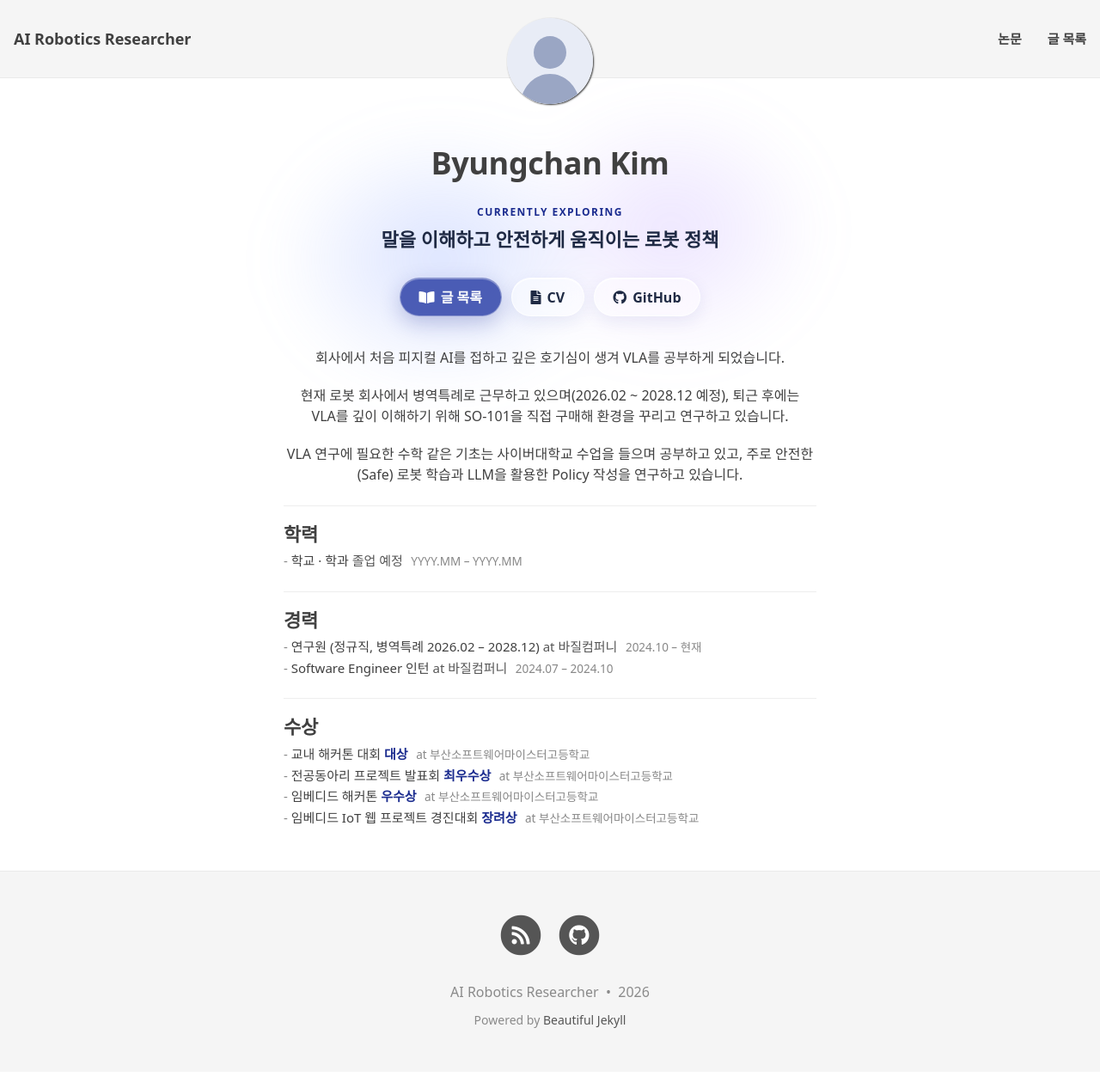
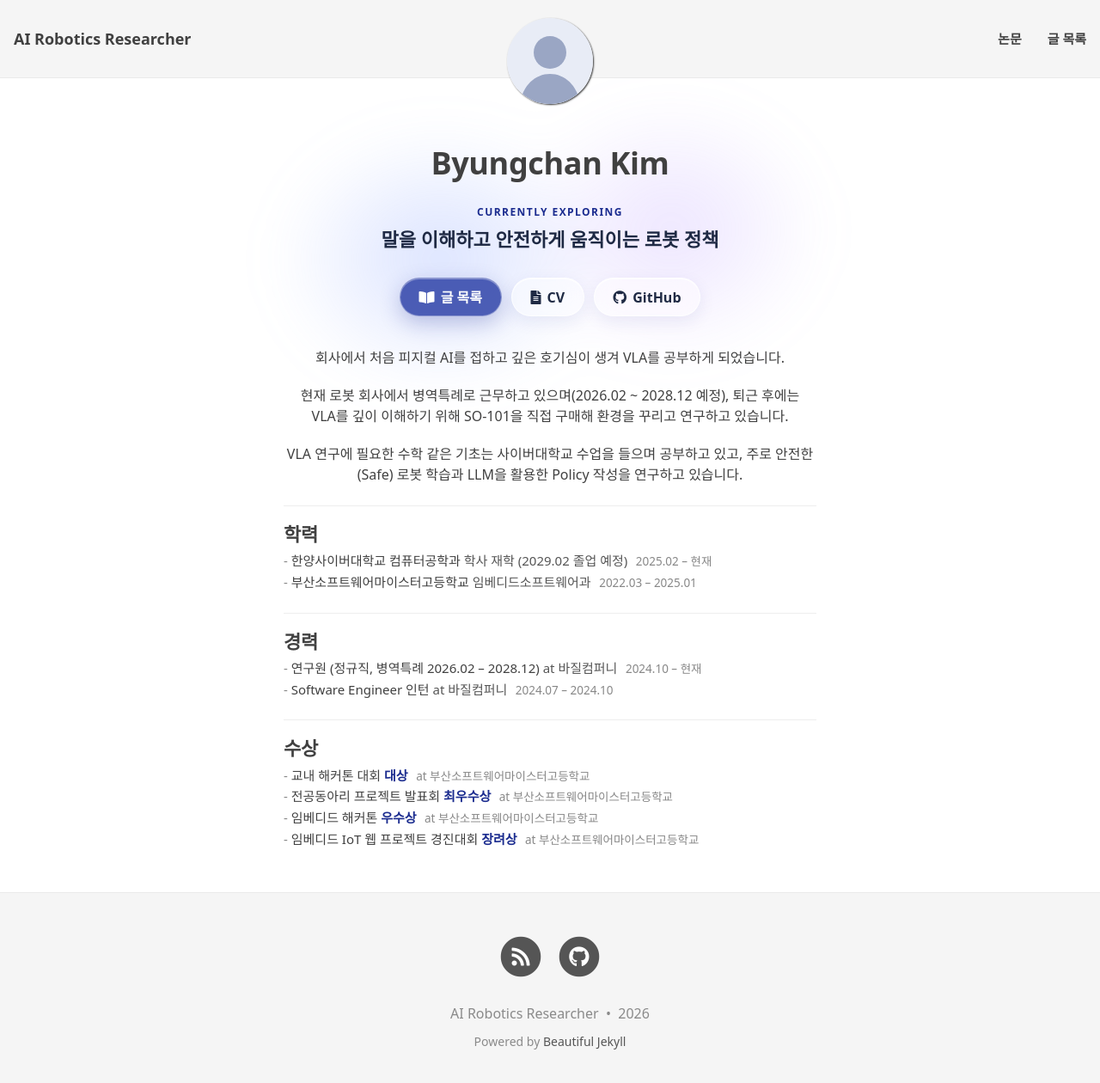
Before and after one commit to chanyee725/chanyee725, a Jekyll site: the page built from index.html, in a window 1280 px wide and 1272 px high. Shown: the top 1260 px of the window at 86% size. Built offline with Jekyll 4.4.1, drawn with Linux system fonts in a browser that asks for light colours; nearby versions of some CDN libraries; some web fonts are replaced; the list of posts is cut into pages by our own code.

Commit message:
docs: add education

```diff
--- a/_data/profile.yml
+++ b/_data/profile.yml
@@ -36,9 +36,12 @@ certifications:
 # ── 학력은 첫 화면과 CV 페이지에, 어학은 CV 페이지에만 나온다 ──
 # education: period(기간), title(학교·학과), note(상태 등)
 education:
-  - period: YYYY.MM – YYYY.MM
-    title: 학교 · 학과
-    note: 졸업 예정
+  - period: 2025.02 – 현재
+    title: 한양사이버대학교 컴퓨터공학과
+    note: 학사 재학 (2029.02 졸업 예정)
+  - period: 2022.03 – 2025.01
+    title: 부산소프트웨어마이스터고등학교
+    note: 임베디드소프트웨어과
 
 # languages: title(시험), score(점수), date(응시 연월)
 languages:
```
